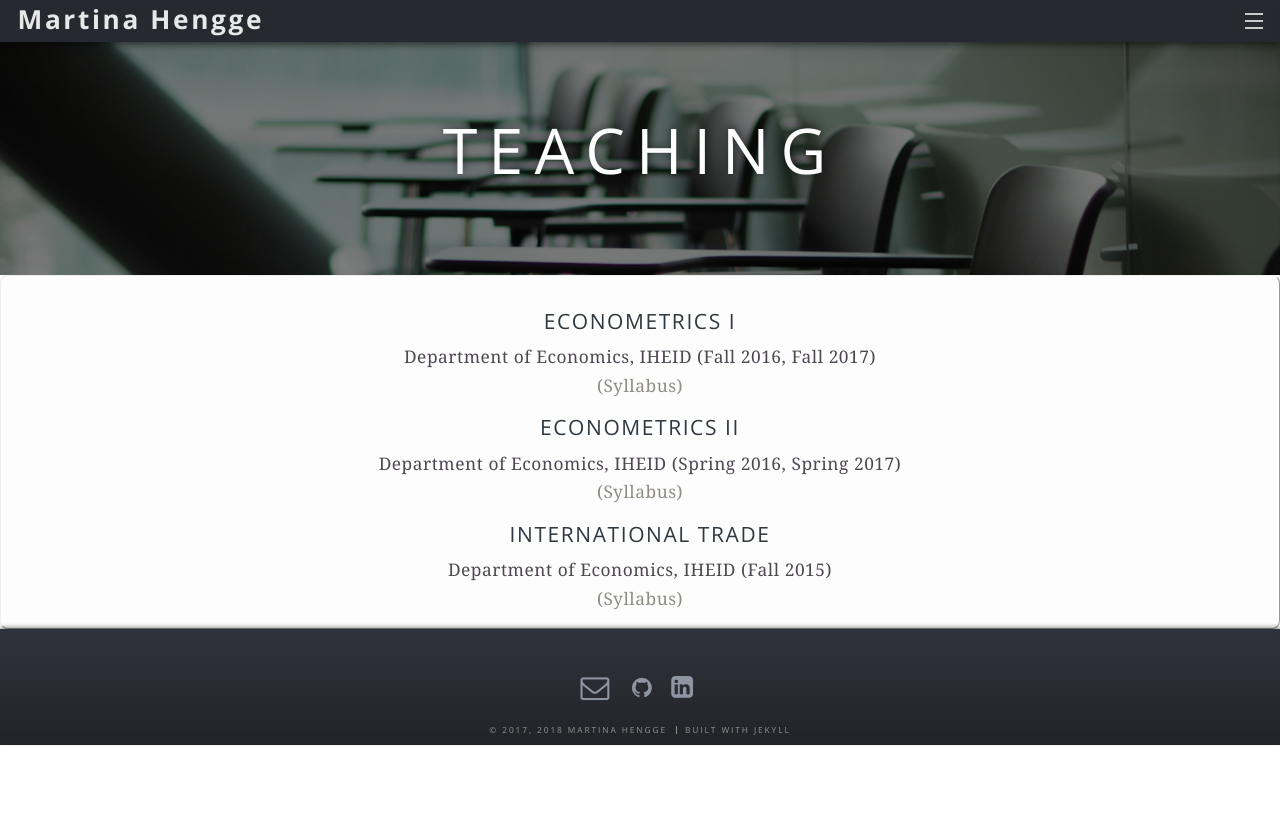
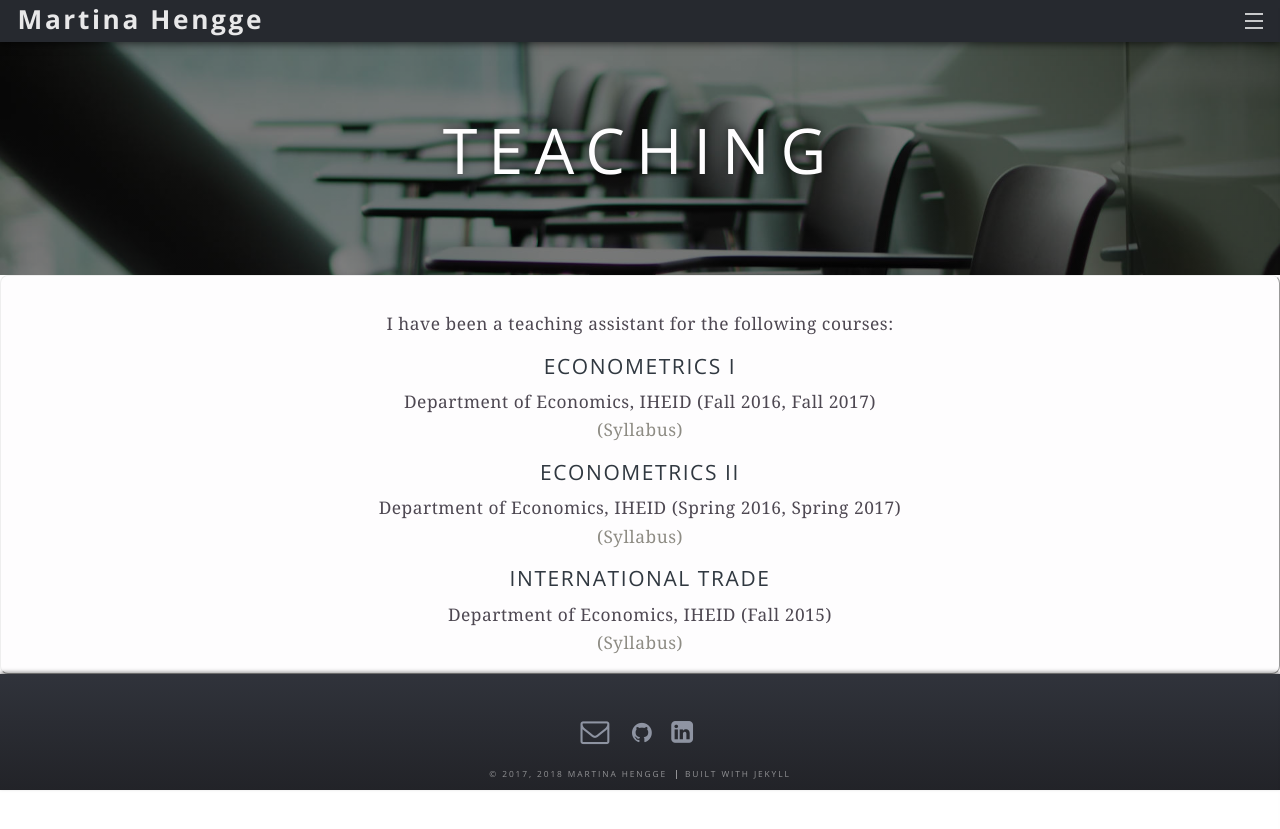
Before and after one commit to mhengge/mhengge.github.io, a Jekyll site: the page built from _pages/teaching.html, in a window 1280 px wide. Shown: the top 829 px of the page. Built offline with Jekyll 4.4.1, drawn with Linux system fonts in a browser that asks for light colours.

Commit message:
Edit teaching

```diff
--- a/_pages/teaching.html
+++ b/_pages/teaching.html
@@ -17,6 +17,8 @@ sitemap:
 
 <hr>
 
+<p>I have been a teaching assistant for the following courses:</p>
+
 <h4 >Econometrics I</h4>
 <p>Department of Economics, IHEID (Fall 2016, Fall 2017)<br>
 <a href="http://graduateinstitute.ch/home/study/courses/courses-2017-2018/international-economics/ei035---econometrics-i---julia-c.html" target="_blank">(Syllabus)</a>
```
